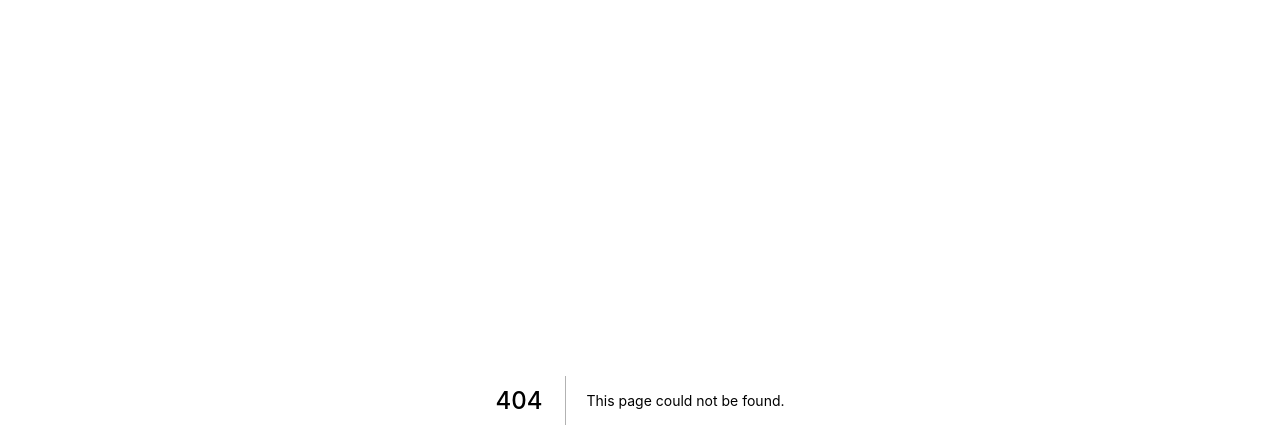
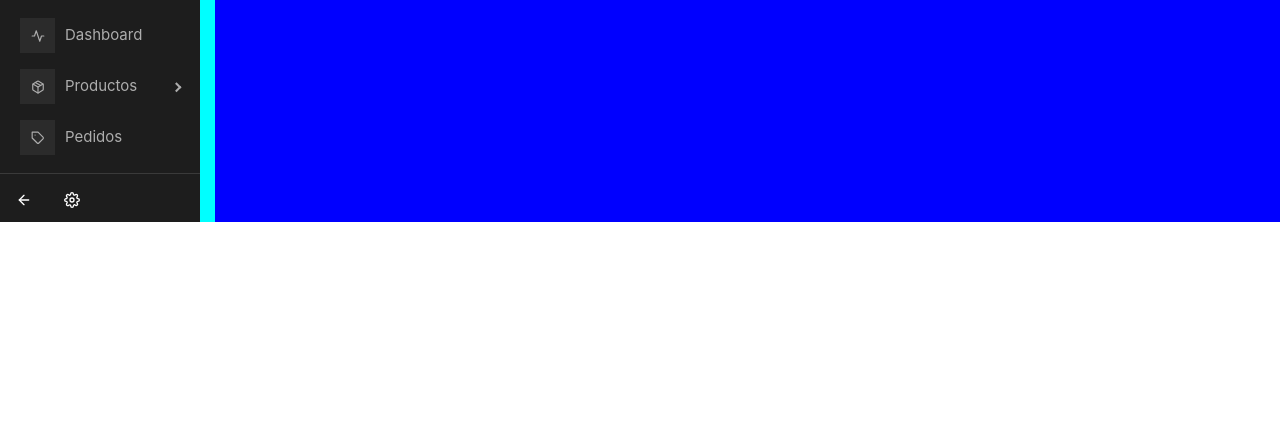
Before and after one commit to FLOTUZ/core, a Next.js app: page /pedidos in a window 1280 px wide. Before the commit this address had no page. Shown: the top 448 px of the page. Built offline with nearby package versions, Linux system fonts and the light colour scheme.

Commit message:
El NavBar se hizo un sideBar

```diff
--- a/components/common/NavBar.js
+++ b/components/common/NavBar.js
@@ -1,54 +1,116 @@
-import { Navbar, Nav, Form, Button, NavDropdown  } from "react-bootstrap";
+import styles from "./NavBar.module.css";
+import Link from "next/link";
+
+import { useState } from "react";
+import {
+  FiActivity,
+  FiTag,
+  FiPackage,
+  FiArrowLeft,
+  FiArrowRight,
+  FiSettings,
+} from "react-icons/fi";
+
+import {
+  ProSidebar,
+  Menu,
+  MenuItem,
+  SubMenu,
+  SidebarFooter,
+} from "react-pro-sidebar";
+import "react-pro-sidebar/dist/css/styles.css";
 
 function NavBar() {
+  const [collapsed, setCollapsed] = useState(false);
+
+  //Aca pon la ruta como un objeto
+  let rutas = [
+    {
+      key: 1,
+      icon: <FiActivity />,
+      name: "Dashboard",
+      route: "/Dashboard",
+      subroutes: [],
+    },
+    {
+      key: 2,
+      icon: <FiPackage />,
+      name: "Productos",
+      route: "/productos",
+      subroutes: [
+        {
+          key: 1,
+          name: "Agregar",
+          route: "/productos/nuevo",
+        },
+      ],
+    },
+    {
+      key: 3,
+      icon: <FiTag />,
+      name: "Pedidos",
+      route: "/pedidos",
+      subroutes: [],
+    },
+  ];
   return (
-    <>
-      <Navbar sticky="top" bg="warning" variant="dark">
-        <Nav className="mr-auto">
-          <Nav.Link href="/Dashboard">Dashboard</Nav.Link>
-          <NavDropdown title="Productos" id="navbarScrollingDropdown">
-            <NavDropdown.Item href="/productos">Productos</NavDropdown.Item>
-            <NavDropdown.Item href="/productos/nuevo">Nuevo</NavDropdown.Item>
-          </NavDropdown>
-          <Nav.Link href="/pedidos">Pedidos</Nav.Link>
-        </Nav>
-        <Form>
-          <Button variant="outline-dark">
-            <svg
-              stroke="currentColor"
-              fill="currentColor"
-              strokeWidth="0"
-              viewBox="0 0 16 16"
-              height="1em"
-              width="1em"
-              xmlns="http://www.w3.org/2000/svg"
-            >
-              <path
-                fillRule="evenodd"
-                d="M9.405 1.05c-.413-1.4-2.397-1.4-2.81 0l-.1.34a1.464 1.464 0 01-2.105.872l-.31-.17c-1.283-.698-2.686.705-1.987 1.987l.169.311c.446.82.023 1.841-.872 2.105l-.34.1c-1.4.413-1.4 2.397 0 2.81l.34.1a1.464 1.464 0 01.872 2.105l-.17.31c-.698 1.283.705 2.686 1.987 1.987l.311-.169a1.464 1.464 0 012.105.872l.1.34c.413 1.4 2.397 1.4 2.81 0l.1-.34a1.464 1.464 0 012.105-.872l.31.17c1.283.698 2.686-.705 1.987-1.987l-.169-.311a1.464 1.464 0 01.872-2.105l.34-.1c1.4-.413 1.4-2.397 0-2.81l-.34-.1a1.464 1.464 0 01-.872-2.105l.17-.31c.698-1.283-.705-2.686-1.987-1.987l-.311.169a1.464 1.464 0 01-2.105-.872l-.1-.34zM8 10.93a2.929 2.929 0 100-5.86 2.929 2.929 0 000 5.858z"
-                clipRule="evenodd"
-              ></path>
-            </svg>
-          </Button>{" "}
-          <Button variant="outline-danger">
-            <svg
-              stroke="currentColor"
-              fill="currentColor"
-              strokeWidth="0"
-              viewBox="0 0 24 24"
-              height="1em"
-              width="1em"
-              xmlns="http://www.w3.org/2000/svg"
-            >
-              <g>
-                <path fill="none" d="M0 0h24v24H0z"></path>
-                <path d="M5 22a1 1 0 0 1-1-1V3a1 1 0 0 1 1-1h14a1 1 0 0 1 1 1v18a1 1 0 0 1-1 1H5zm10-6l5-4-5-4v3H9v2h6v3z"></path>
-              </g>
-            </svg>
-          </Button>
-        </Form>
-      </Navbar>
-    </>
+    <ProSidebar collapsed={collapsed} width="200px">
+      <Menu iconShape="square">
+        {/*Recorremos la lista de rutas*/}
+        {rutas.map((r) => {
+          {
+            /* si la lista de rutas esta vacia retorna un MenuItem*/
+          }
+          if (r.subroutes.length === 0) {
+            return (
+              <MenuItem key={r.key} icon={r.icon}>
+                <Link href={r.route}>
+                  <a>{r.name}</a>
+                </Link>
+              </MenuItem>
+            );
+            {
+              /*Si la lista no esta vacia retorna un SubMenu*/
+            }
+          } else {
+            return (
+              <SubMenu key={r.key} title={r.name} icon={r.icon}>
+                {r.subroutes.map((sr) => {
+                  return (
+                    <MenuItem key={sr.key}>
+                      <Link key={sr.key} href={sr.route}>
+                        <a>{sr.name}</a>
+                      </Link>
+                    </MenuItem>
+                  );
+                })}
+              </SubMenu>
+            );
+          }
+        })}
+      </Menu>
+
+      <SidebarFooter>
+        {/*Boton para colapsar menu */}
+        <button
+          className={styles.button}
+          onClick={() => {
+            setCollapsed(!collapsed);
+          }}
+        >
+          {collapsed ? (
+            <FiArrowRight color={"white"} />
+          ) : (
+            <FiArrowLeft color={"white"} />
+          )}
+        </button>
+
+        {/* Boton de configuracion*/}
+        <button className={styles.button}>
+          <FiSettings color={"white"} />
+        </button>
+      </SidebarFooter>
+    </ProSidebar>
   );
 }
 
--- /dev/null
+++ b/components/common/NavBar.module.css
@@ -0,0 +1,14 @@
+.sidebarItem{
+    list-style-type: none;
+}
+
+.button{
+    height: 3rem;
+    width: 3rem;
+    background-color: #1d1d1d;
+    border: none;
+}
+
+.button:hover{
+    background-color: #3b3b3b;
+}
--- /dev/null
+++ b/components/layouts/DefaultLayout.js
@@ -0,0 +1,23 @@
+const { default: NavBar } = require("@common/NavBar");
+import { Col, Row } from "react-bootstrap";
+import styles from "./DefaultLayout.module.css";
+
+import "react-pro-sidebar/dist/css/styles.css";
+
+function DefaultLayout(props) {
+  return (
+    <>
+      <Row className={styles.row}>
+        <Col md="auto" className={styles.menu}>
+          <NavBar />
+        </Col>
+
+        <Col className={styles.main}>
+          {props.children}
+        </Col>
+      </Row>
+    </>
+  );
+}
+
+export default DefaultLayout;
--- /dev/null
+++ b/components/layouts/DefaultLayout.module.css
@@ -0,0 +1,13 @@
+.menu{
+    background-color: aqua;
+    height: auto;
+}
+
+.main{
+    background-color: blue;
+    width: auto ;
+}
+
+.row{
+    margin-right: 0px;
+}
--- a/package.json
+++ b/package.json
@@ -19,6 +19,7 @@
     "react-chartjs-2": "^3.0.3",
     "react-dom": "17.0.2",
     "react-icons": "^4.2.0",
+    "react-pro-sidebar": "^0.6.0",
     "react-quill": "^1.3.5"
   }
 }
--- /dev/null
+++ b/pages/pedidos/index.js
@@ -0,0 +1,11 @@
+const { default: DefaultLayout } = require("components/layouts/DefaultLayout");
+
+function Pedidos() {
+    return (
+        <div>
+            <DefaultLayout/>
+        </div>
+    );
+}
+
+export default Pedidos;
```
Also changed, not shown: 1 other file (tests, documents, lock files or other folders).
